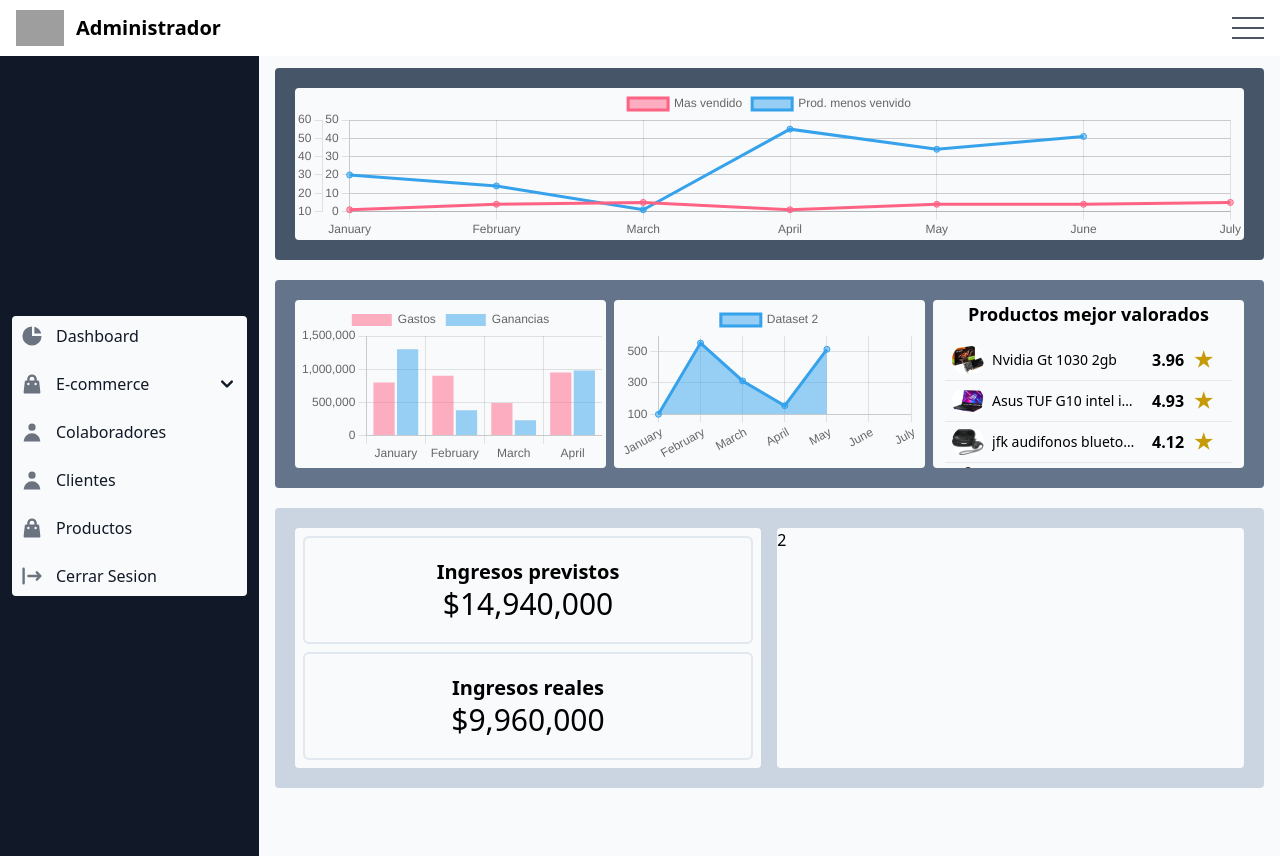
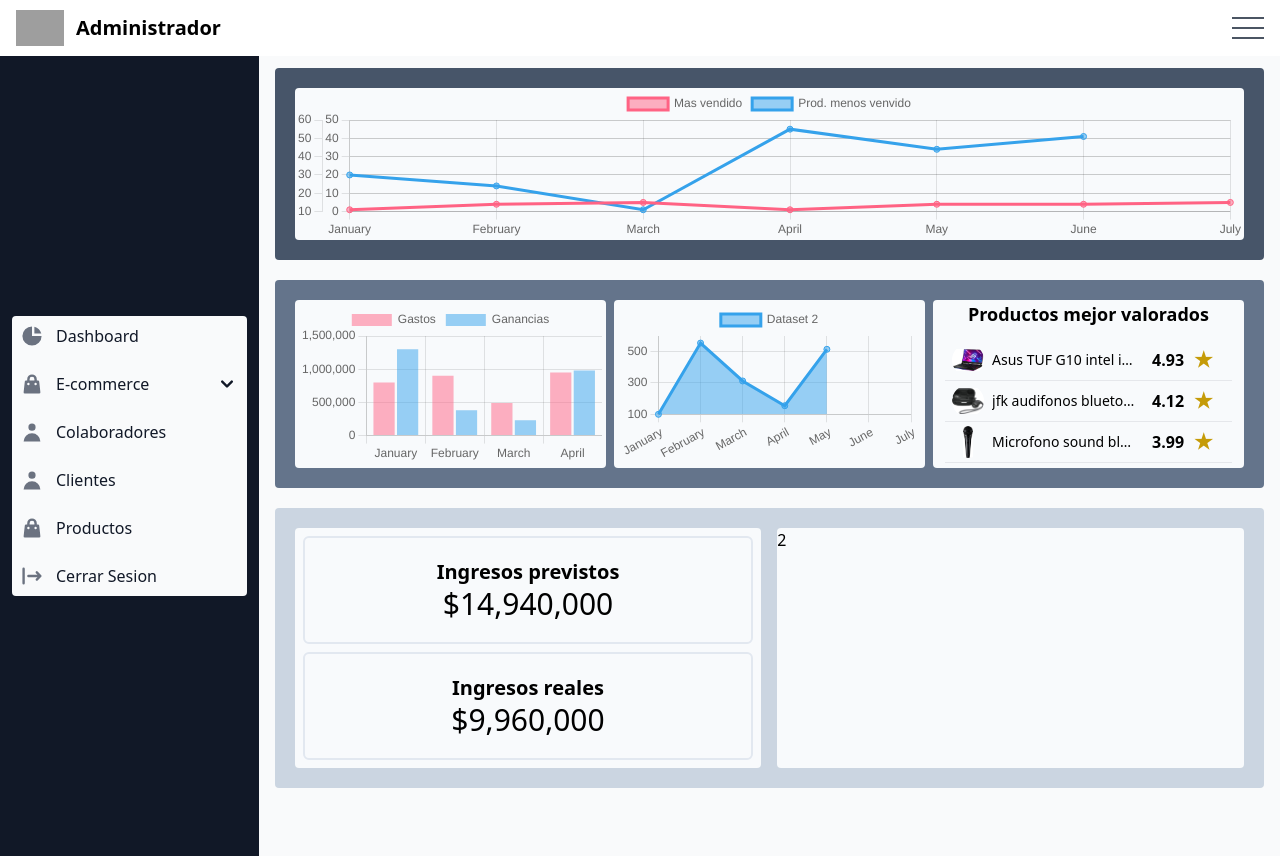
Before and after one commit to sedangroup/sedan-frontend-ciclo4, a React (Vite) app: page /administrador/home in a window 1280 px wide. Shown: the top 858 px of the page. Built offline with nearby package versions, Linux system fonts and the light colour scheme; grey boxes are pictures that could not be loaded.

Commit message:
ordenamos los productos por calificacion

```diff
--- a/src/components/administrador/RatedProductos.jsx
+++ b/src/components/administrador/RatedProductos.jsx
@@ -2,13 +2,14 @@ import StarRating from "./StarRating";
 import { productos } from "./data";
 
 function RatedProductos() {
+  let sortedProducts = productos.sort(function(a, b){return a.rating-b.rating;}).reverse();
   return (
     <div className="h-full w-full overflow-auto">
       <h2 className="text-lg text-center font-bold">
         Productos mejor valorados
       </h2>
       <ul className=" p-3 overflow-auto  grid grid-cols-1 divide-y ">
-        {productos?.sort((val)=>val.price<val.price).map((prod, key) => (
+        {sortedProducts?.map((prod, key) => (
           <li className="flex gap-2 items-center justify-center p-1" key={key}>
             <img
               src={prod.img}
```
